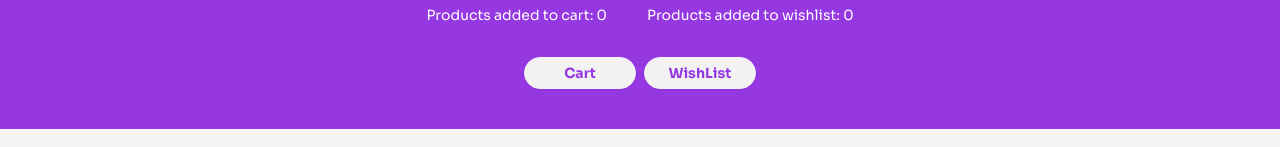
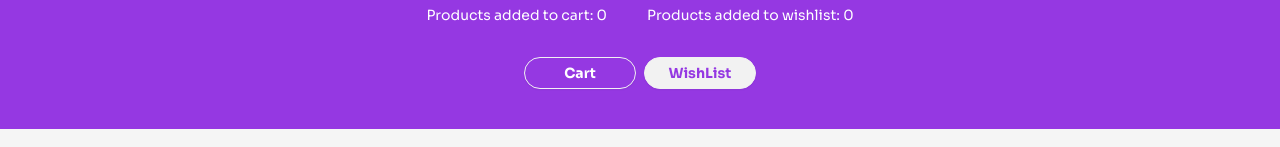
Before and after one commit to ashis263/gadget-heaven, a React (Vite) app: page /dashboard/wishlist in a window 1280 px wide. Shown: the part 139-286 px from the top of the page. Built offline with nearby package versions, Linux system fonts and the light colour scheme; no server answers.

Commit message:
added dashboard button toggle functionality

```diff
--- a/src/components/AddedGadget/AddedGadget.jsx
+++ b/src/components/AddedGadget/AddedGadget.jsx
@@ -42,7 +42,7 @@ const AddedGadget = ({ gadget }) => {
                             }
                         </div>
                         {
-                            (location === '/dashboard/cart' || location === '/dashboard') ? '' : <button onClick={handleAddToCart} className="text-white bg-[rgb(149,56,226)] font-bold btn btn-sm rounded-3xl w-36">Add to cart</button>
+                            <button onClick={handleAddToCart} className="text-white bg-[rgb(149,56,226)] font-bold btn btn-sm rounded-3xl w-36">Add to cart</button>
                         }
                     </div>
                 </div>
--- a/src/components/Dashboard/Dashboard.jsx
+++ b/src/components/Dashboard/Dashboard.jsx
@@ -4,12 +4,13 @@ import { Helmet, HelmetProvider } from "react-helmet-async";
 import { useContext } from "react";
 import CartContext from "../../contexts/CartContext";
 import WishContext from "../../contexts/WishContext";
-import { Outlet, useNavigate } from "react-router-dom";
+import { Outlet, useLocation, useNavigate } from "react-router-dom";
 
 
 const Dashboard = () => {
     const { cart} = useContext(CartContext);
     const { wishlist} = useContext(WishContext);
+    const location = useLocation().pathname;
     const navigate = useNavigate();
     return (
         <div>
@@ -25,8 +26,8 @@ const Dashboard = () => {
                             <p className="text-xs sm:text-sm">Products added to wishlist: {wishlist.length}</p>
                         </div>
                         <div className="space-x-2 pt- sm:pt-8">
-                            <button onClick={() => navigate('/dashboard/cart')} className="text-[rgb(149,56,226)] font-bold btn btn-sm rounded-3xl w-28">Cart</button>
-                            <button onClick={() => navigate('/dashboard/wishlist')} className="text-[rgb(149,56,226)] font-bold btn btn-sm rounded-3xl w-28">WishList</button>
+                            <button onClick={() => navigate('/dashboard/cart')} className={`${(location === '/dashboard/cart' || location === '/dashboard') ? 'text-[rgb(149,56,226)] font-bold btn btn-sm rounded-3xl w-28' : 'text-white bg-[rgb(149,56,226)] font-bold btn btn-sm rounded-3xl w-28' }`}>Cart</button>
+                            <button onClick={() => navigate('/dashboard/wishlist')} className={`${(location === '/dashboard/cart' || location === '/dashboard') ? 'text-white bg-[rgb(149,56,226)] font-bold btn btn-sm rounded-3xl w-28' : 'text-[rgb(149,56,226)] font-bold btn btn-sm rounded-3xl w-28'}`}>WishList</button>
                         </div>
                     </div>
                 </div>
```
